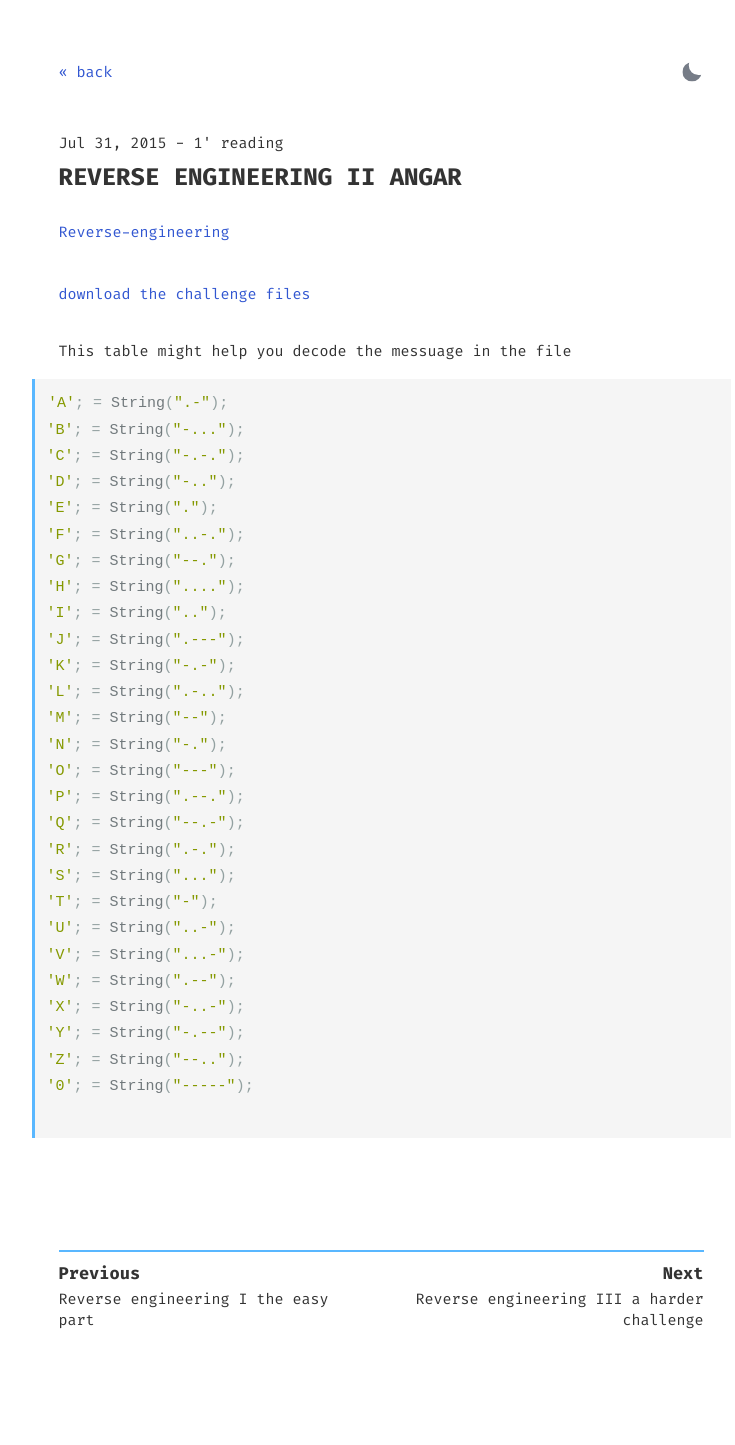
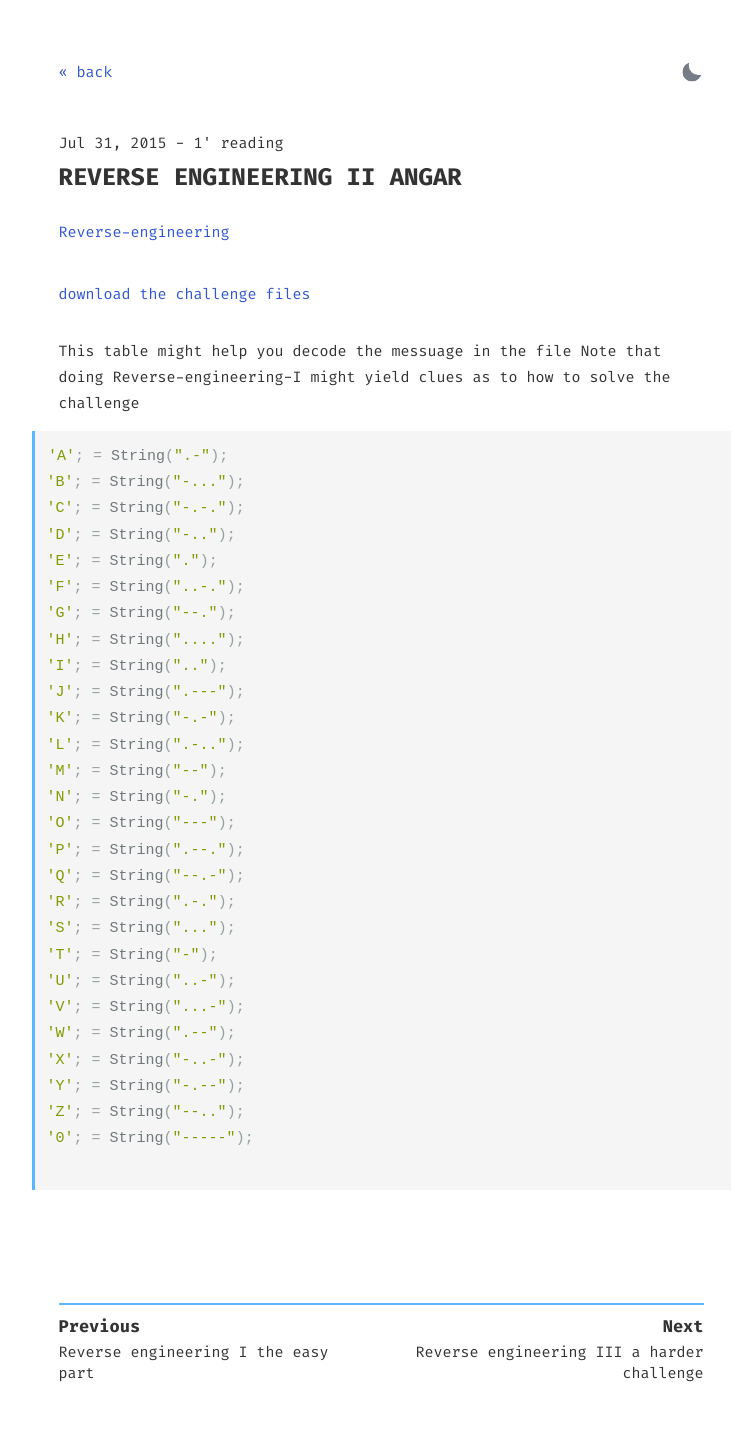
Before and after one commit to Jockky-dev/violet-rabbit-v2, a Jekyll site: the page built from _posts/2015-07-31-Reverse-engineering-II.md, in a window 1280 px wide. Shown: the whole page, without its empty margins (259-994 px from the left). Built offline with Jekyll 4.4.1, drawn with Linux system fonts in a browser that asks for light colours; before the commit the page ends 1392 px from its top, so only the background shows below that.

Commit message:
update challenge

````diff
--- a/404.html
+++ b/404.html
@@ -3,15 +3,13 @@
 title: "404: Page not found"
 permalink: 404.html
 ---
+<!-- this is a private page https://pankace.github.io/blue-turtle-77532/ -->
 <div class="flex-row-between">
     <a href="{{ site.github.url }}"><i class="fa fa-home" aria-hidden="true"></i> Home</a>
 </div>
 <p>
-😕 Whoops... I might?'ve misplaced that link ooooh link hummmm or it's pointing to a link that doesn't exist.
+😕 Whoops... I might?'ve misplaced that link ooooh link hummmm orrrr is this a challenge ib itself or it's pointing to a link that doesn't exist.
 If you think this is an error, please open an <a href="https://bit.ly/3dDWgki" target="_blank" rel="noopener noreferrer">link</a>.
 </body>
 </p>
 <img src="https://pankace.github.io/blue-turtle-77532/img/toon-link-legend-of-zelda.gif" alt="haCkEr">
-
-
-<!-- looks like you look hard enough to find the 404 page so here is an easy flag ? https://pankace.github.io/blue-turtle-77532/ -->
--- a/_posts/2015-07-31-Reverse-engineering-II.md
+++ b/_posts/2015-07-31-Reverse-engineering-II.md
@@ -13,6 +13,7 @@
 
 
 This table might help you decode the messuage in the file
+Note that doing Reverse-engineering-I might yield clues as to how to solve the challenge
 ```cpp
 'A'; = String(".-");
 'B'; = String("-...");
````
